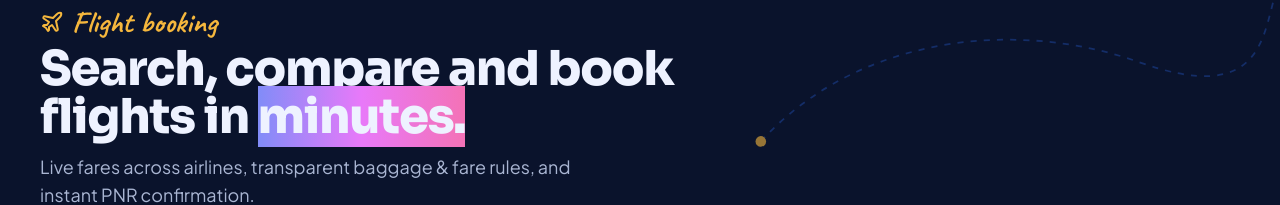
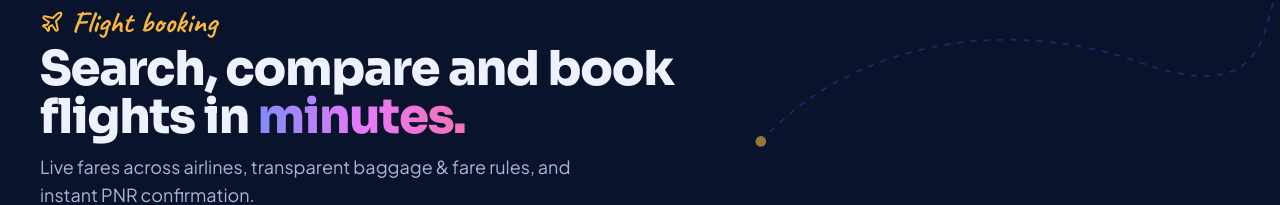
Before and after one commit to RamniwasBrosis/paxbook, a Next.js app in the folder apps/user/: page /flights in a window 1280 px wide. Shown: the part 121-326 px from the top of the page. Built offline with nearby package versions, Linux system fonts and the light colour scheme; no server answers.

Commit message:
fix: keep gradient headline text clipped in dark theme
The light-theme override had taken the background-clip/transparent rules with it,
so the dark theme showed a solid gradient box behind "Paxbook.".

Co-Authored-By: Claude Opus 5.5 <noreply@anthropic.com>

```diff
--- a/apps/user/app/globals.css
+++ b/apps/user/app/globals.css
@@ -88,12 +88,13 @@ textarea {
   /* Indigo → fuchsia → pink highlight for one key word in a heading ("Paxbook?", "Days?"). */
   .text-gradient {
     background-image: linear-gradient(90deg, #818cf8, #e879f9, #f472b6);
-  }
-  [data-theme="light"] .text-gradient {
-    background-image: linear-gradient(90deg, #4f46e5, #a21caf, #db2777);
     -webkit-background-clip: text;
     background-clip: text;
     color: transparent;
+  }
+  /* Deeper tones read better on white. */
+  [data-theme="light"] .text-gradient {
+    background-image: linear-gradient(90deg, #4f46e5, #a21caf, #db2777);
   }
 
   /* Handwritten eyebrow ("Happy Traveler, Happy Memories"). */
```
